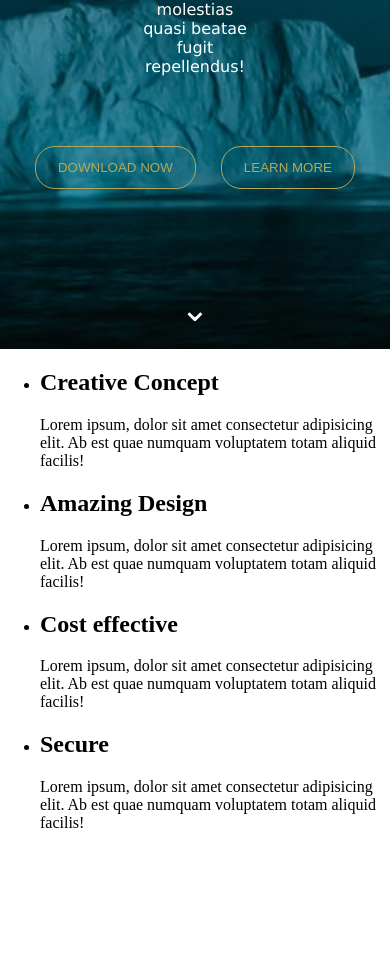
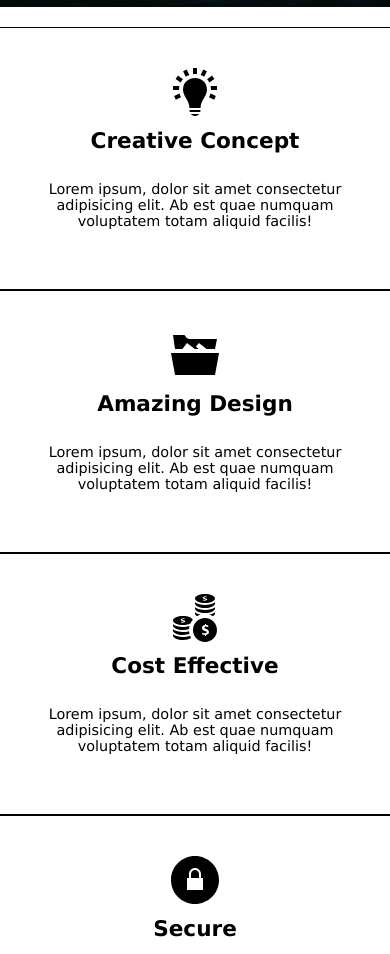
Before and after one commit to Gabriel-Nistor/webpage-html-css, a plain HTML site: page index.html in a window 390 px wide. Shown: the part 728-1682 px from the top of the page. Before the commit the page ends 1576 px from the top, so only its background shows below. Drawn offline with Linux system fonts and the light colour scheme.

Commit message:
Added flex box to the second part of the webpage

```diff
--- a/index.html
+++ b/index.html
@@ -69,23 +69,27 @@
             </div>
         </main>
         <section>
-            <ul>
-                <li>
+            <ul class="the-flex">
+                <li class="container">
+                    <img src="./svg/idea.svg" alt="Creative Concept Logo" />
                     <h2>Creative Concept</h2>
                     <p>Lorem ipsum, dolor sit amet consectetur adipisicing elit. Ab est quae numquam voluptatem totam
                         aliquid facilis!</p>
                 </li>
-                <li>
+                <li class="container">
+                    <img src="./svg/design.svg" alt="Design Logo" />
                     <h2>Amazing Design</h2>
                     <p>Lorem ipsum, dolor sit amet consectetur adipisicing elit. Ab est quae numquam voluptatem totam
                         aliquid facilis!</p>
                 </li>
-                <li>
-                    <h2>Cost effective</h2>
+                <li class="container">
+                    <img src="./svg/money.svg" alt="Cost Effective Logo" />
+                    <h2>Cost Effective</h2>
                     <p>Lorem ipsum, dolor sit amet consectetur adipisicing elit. Ab est quae numquam voluptatem totam
                         aliquid facilis!</p>
                 </li>
-                <li>
+                <li class="container">
+                    <img src="./svg/lock.svg" alt="Secure Logo" />
                     <h2>Secure</h2>
                     <p>Lorem ipsum, dolor sit amet consectetur adipisicing elit. Ab est quae numquam voluptatem totam
                         aliquid facilis!</p>
--- a/style.css
+++ b/style.css
@@ -1,13 +1,3 @@
-/* for using rem units, 10px = 1rem
-html {
-    font-size: 62.5%;
-}
-/* testing link */
-
-/* body {
-    background-color: rgb(97, 157, 167);
-} */
-
 body {
     margin: 0;
     padding: 0;
@@ -104,7 +94,6 @@ body {
 
 #front-buttons {
     margin-top: 50px;
-
 }
 
 #front-buttons button {
@@ -124,7 +113,6 @@ body {
     border: none;
     outline: none;
     cursor: pointer;
-
 }
 
 #arrow-pointer {
@@ -132,6 +120,63 @@ body {
     font-size: 35px;
     margin: 20px;
     padding: 60px;
-   font-family: cursive;
-   padding-bottom: 20px;
+    font-family: cursive;
+    padding-bottom: 20px;
 }
+
+.the-flex {
+    display: flex;
+    flex-direction: row;
+    align-items: center;
+    justify-content: center;
+    padding: 0;
+}
+
+.container {
+    list-style: none;
+    width: 20%;
+    box-sizing: border-box;
+    margin: 0px 20px;
+    font-family: Verdana, Tahoma, sans-serif;
+    font-size: 0.9rem;
+}
+
+.container h2 {
+    text-align: center;
+    padding: 10px;
+}
+
+.container p {
+    text-align: center;
+    padding: 6px;
+    margin-bottom: 60px;
+}
+
+.container img {
+    width: 3rem;
+    height: 3rem;
+    display: block;
+    margin-left: auto;
+    margin-right: auto;
+    margin-top: 2.5rem;
+    margin-bottom: -1rem;
+}
+
+@media (max-width: 700px) {
+    #main-section p {
+        padding: 0 0;
+    }
+    .the-flex {
+        flex-direction: column;
+    }
+    .container {
+        width: 100%;
+        margin-left: auto;
+        margin-right: auto;
+        border-top: 0.5px solid #000000;
+        border-bottom: 0.5px solid #000000;
+    }
+    .container p {
+        padding: 0 20px;
+    }
+}
```
Also changed, not shown: myscript.js (line endings or trailing spaces), svg/design.svg (added), svg/idea.svg (added), svg/lock.svg (added), svg/money.svg (added), 2 other files.
